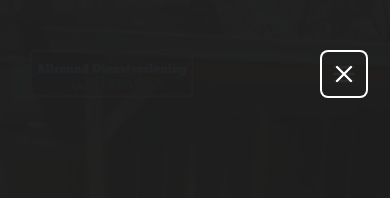
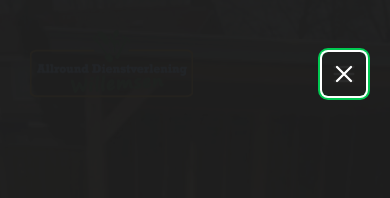
Before and after one commit to MyrtheRosa/Casus_2, a Vue app in the folder VueADW/: page / in a window 390 px wide. Both pictures are taken after a click on the button 344 px from the left and 74 px from the top of the page. Shown: the top 198 px of the page. Built offline with nearby package versions, Linux system fonts and the light colour scheme.

Commit message:
Indoor/outdoor btn + routing

```diff
--- a/VueADW/src/components/Navbar.vue
+++ b/VueADW/src/components/Navbar.vue
@@ -1,7 +1,75 @@
+<template>
+  <nav :class="[
+    'fixed top-0 left-0 w-full z-50 transition-colors duration-300 flex items-center justify-between p-6 lg:px-8',
+    props.solid || isScrolled
+      ? 'bg-white text-[#1f2937] shadow-md'
+      : 'bg-transparent text-white'
+  ]">
+    <!-- Logo -->
+    <div class="flex items-center">
+      <a href="/" class="-m-1.5 p-1.5">
+        <img class="h-22 w-auto" src="/images/adwLogo.png" alt="ADW Logo" />
+      </a>
+    </div>
+
+    <!-- Desktop menu -->
+    <div class="hidden lg:flex lg:gap-x-12">
+      <a href="/" class="menu-item text-lg font-semibold relative">Home</a>
+      <a href="/DienstPage" class="menu-item text-lg font-semibold relative">Diensten</a>
+      <a href="/ContactPage" class="menu-item text-lg font-semibold relative">Contact</a>
+    </div>
+
+ <!-- Hamburger / Close button (mobile) -->
+<div class="lg:hidden relative z-[60]">
+  <button
+    @click="toggleMobileMenu"
+    type="button"
+    class="inline-flex items-center justify-center rounded-md p-2 focus:outline-none focus:ring-2 focus:ring-offset-2 focus:ring-green-500"
+    :class="(props.solid || isScrolled) ? 'text-[#1f2937]' : 'text-white'"
+  >
+    <!-- Hamburger icon -->
+    <svg
+      v-if="!mobileMenuOpen"
+      xmlns="http://www.w3.org/2000/svg"
+      class="h-7 w-7"
+      fill="none"
+      viewBox="0 0 24 24"
+      :stroke="props.solid || isScrolled ? '#1f2937' : '#ffffff'"
+      stroke-width="2"
+    >
+      <path stroke-linecap="round" stroke-linejoin="round" d="M4 6h16M4 12h16M4 18h16" />
+    </svg>
+
+    <!-- Cross icon (ALWAYS WHITE) -->
+    <svg
+      v-else
+      xmlns="http://www.w3.org/2000/svg"
+      class="h-7 w-7"
+      fill="none"
+      viewBox="0 0 24 24"
+      stroke="#ffffff"
+      stroke-width="2"
+    >
+      <path stroke-linecap="round" stroke-linejoin="round" d="M6 18L18 6M6 6l12 12" />
+    </svg>
+  </button>
+</div>
+
+    <!-- Mobile menu overlay -->
+    <transition name="slide">
+      <div v-if="mobileMenuOpen"
+        class="fixed inset-0 bg-[#1f1f1f]/95 flex flex-col items-center justify-center space-y-8 text-2xl font-semibold text-white z-40">
+        <a href="/" @click="toggleMobileMenu">Home</a>
+        <a href="/DienstPage" @click="toggleMobileMenu">Diensten</a>
+        <a href="/ContactPage" @click="toggleMobileMenu">Contact</a>
+      </div>
+    </transition>
+  </nav>
+</template>
+
 <script setup>
 import { ref, onMounted, onBeforeUnmount } from 'vue'
 
-// Prop voor solid navbar
 const props = defineProps({
   solid: {
     type: Boolean,
@@ -21,97 +89,49 @@ onMounted(() => window.addEventListener('scroll', handleScroll))
 onBeforeUnmount(() => window.removeEventListener('scroll', handleScroll))
 </script>
 
-<template>
-  <nav
-    :class="[
-      'fixed top-0 left-0 w-full z-50 transition-colors duration-300 flex items-center justify-between p-6 lg:px-8',
-      props.solid || isScrolled ? 'bg-[#1f1f1f] text-white shadow-md' : 'bg-transparent text-white'
-    ]"
-  >
-    <!-- Logo -->
-    <div class="flex items-center">
-      <a href="/" class="-m-1.5 p-1.5">
-        <img class="h-22 w-auto" src="/images/adwLogo.png" alt="ADW Logo" />
-      </a>
-    </div>
-
-    <!-- Desktop menu -->
-    <div class="hidden lg:flex lg:gap-x-12">
-      <a href="/" class="menu-item text-lg font-semibold relative">Home</a>
-      <a href="/DienstPage" class="menu-item text-lg font-semibold relative">Diensten</a>
-      <a href="/ContactPage" class="menu-item text-lg font-semibold relative">Contact</a>
-    </div>
-
-    <!-- Hamburger / Close button -->
-    <div class="lg:hidden relative z-[60]">
-      <button
-        @click="toggleMobileMenu"
-        type="button"
-        class="inline-flex items-center justify-center rounded-md p-2 text-white focus:outline-none focus:ring-2 focus:ring-white"
-      >
-        <svg v-if="!mobileMenuOpen" xmlns="http://www.w3.org/2000/svg" class="h-7 w-7" fill="none"
-          viewBox="0 0 24 24" stroke="currentColor">
-          <path stroke-linecap="round" stroke-linejoin="round" stroke-width="2"
-            d="M4 6h16M4 12h16M4 18h16" />
-        </svg>
-        <svg v-else xmlns="http://www.w3.org/2000/svg" class="h-7 w-7" fill="none"
-          viewBox="0 0 24 24" stroke="currentColor">
-          <path stroke-linecap="round" stroke-linejoin="round" stroke-width="2"
-            d="M6 18L18 6M6 6l12 12" />
-        </svg>
-      </button>
-    </div>
-
-    <!-- Mobile Menu Overlay -->
-    <transition name="slide">
-      <div
-        v-if="mobileMenuOpen"
-        class="fixed inset-0 bg-[#1f1f1f]/95 flex flex-col items-center justify-center space-y-8 text-2xl font-semibold text-white z-40"
-      >
-        <a href="/" @click="toggleMobileMenu">Home</a>
-        <a href="#" @click="toggleMobileMenu">Diensten</a>
-        <a href="/ContactPage" @click="toggleMobileMenu">Contact</a>
-      </div>
-    </transition>
-  </nav>
-</template>
-
 <style scoped>
-/* Dubbele lijn-animatie bij hover */
 .menu-item {
   position: relative;
   padding: 0.25rem 0;
   text-decoration: none;
-  color: white;
   transition: color 0.3s ease;
+  color: inherit;
+  /* neemt automatisch wit of grijs over van nav */
 }
+
+/* Dubbele lijn animatie */
 .menu-item::before,
 .menu-item::after {
   content: '';
   position: absolute;
   height: 1.2px;
-  background-color: #22c55e; /* Tailwind green-500 */
+  background-color: #22c55e;
   width: 0;
   transition: all 0.4s ease;
 }
+
 .menu-item::before {
   top: 0;
   right: 0;
 }
+
 .menu-item::after {
   bottom: 0;
   left: 0;
 }
+
 .menu-item:hover::before {
   width: 100%;
   left: 0;
   right: auto;
 }
+
 .menu-item:hover::after {
   width: 100%;
   right: 0;
   left: auto;
 }
+
 .menu-item:hover {
   color: #22c55e;
 }
@@ -121,6 +141,7 @@ onBeforeUnmount(() => window.removeEventListener('scroll', handleScroll))
 .slide-leave-active {
   transition: all 0.3s ease;
 }
+
 .slide-enter-from,
 .slide-leave-to {
   transform: translateY(-100%);
--- a/VueADW/src/components/indoorhome.vue
+++ b/VueADW/src/components/indoorhome.vue
@@ -24,7 +24,9 @@
 
     <!-- Button -->
     <button class="btn">
+      <a href="/IndoorPage">
       Indoor Services
+      </a>
     </button>
   </div>
 </template>
--- a/VueADW/src/components/outdoorhome.vue
+++ b/VueADW/src/components/outdoorhome.vue
@@ -24,7 +24,9 @@
 
     <!-- Button -->
     <button class="btn">
+      <a href="/OutdoorPage">
       Outdoor Services
+      </a>
     </button>
   </div>
 </template>
--- a/VueADW/src/pages/ContactPage.vue
+++ b/VueADW/src/pages/ContactPage.vue
@@ -167,7 +167,8 @@ async function handleSubmit(e) {
 
         <!-- Right: Contact Text -->
         <div class="flex-1">
-          <h2 class="text-4xl font-semibold tracking-tight text-gray-900 sm:text-5xl">Neem contact op!</h2>
+          <h2 class="text-4xl font-semibold tracking-tight text-gray-900 sm:text-5xl">Vragen? Neem contact op!</h2>
+
           <p class="mt-2 text-lg leading-9 text-gray-600">
             Ik ben bereikbaar tussen <span class="text-green-600 font-semibold">8:00 en 18:00</span>
           </p>
--- /dev/null
+++ b/VueADW/src/pages/IndoorPage.vue
@@ -0,0 +1,16 @@
+<script setup>
+import Navbar from '../components/Navbar.vue';
+</script>
+
+<template>
+  <div class="relative bg-white min-h-screen flex flex-col">
+    <Navbar :solid="true" />
+
+    <main class="flex-grow pt-36 lg:pt-44 px-6 lg:px-16 pb-32 flex flex-col lg:flex-row justify-center gap-16">
+      <!-- Grid container -->
+      <div class="grid grid-cols-1 lg:grid-cols-2 gap-16 items-start justify-items-center">
+
+      </div>
+    </main>
+  </div>
+</template>
--- /dev/null
+++ b/VueADW/src/pages/OutdoorPage.vue
@@ -0,0 +1,16 @@
+<script setup>
+import Navbar from '../components/Navbar.vue';
+</script>
+
+<template>
+  <div class="relative bg-white min-h-screen flex flex-col">
+    <Navbar :solid="true" />
+
+    <main class="flex-grow pt-36 lg:pt-44 px-6 lg:px-16 pb-32 flex flex-col lg:flex-row justify-center gap-16">
+      <!-- Grid container -->
+      <div class="grid grid-cols-1 lg:grid-cols-2 gap-16 items-start justify-items-center">
+
+      </div>
+    </main>
+  </div>
+</template>
```
